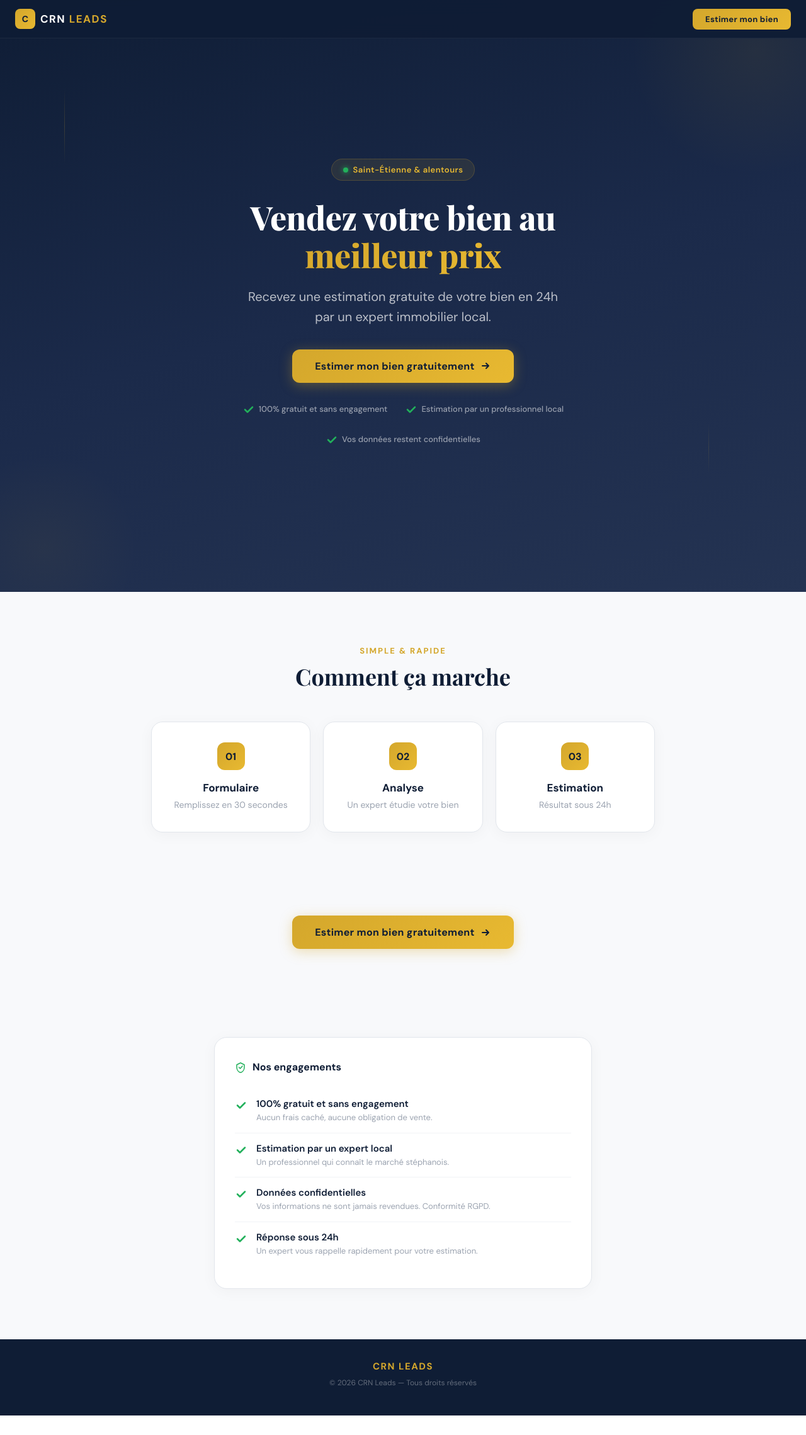
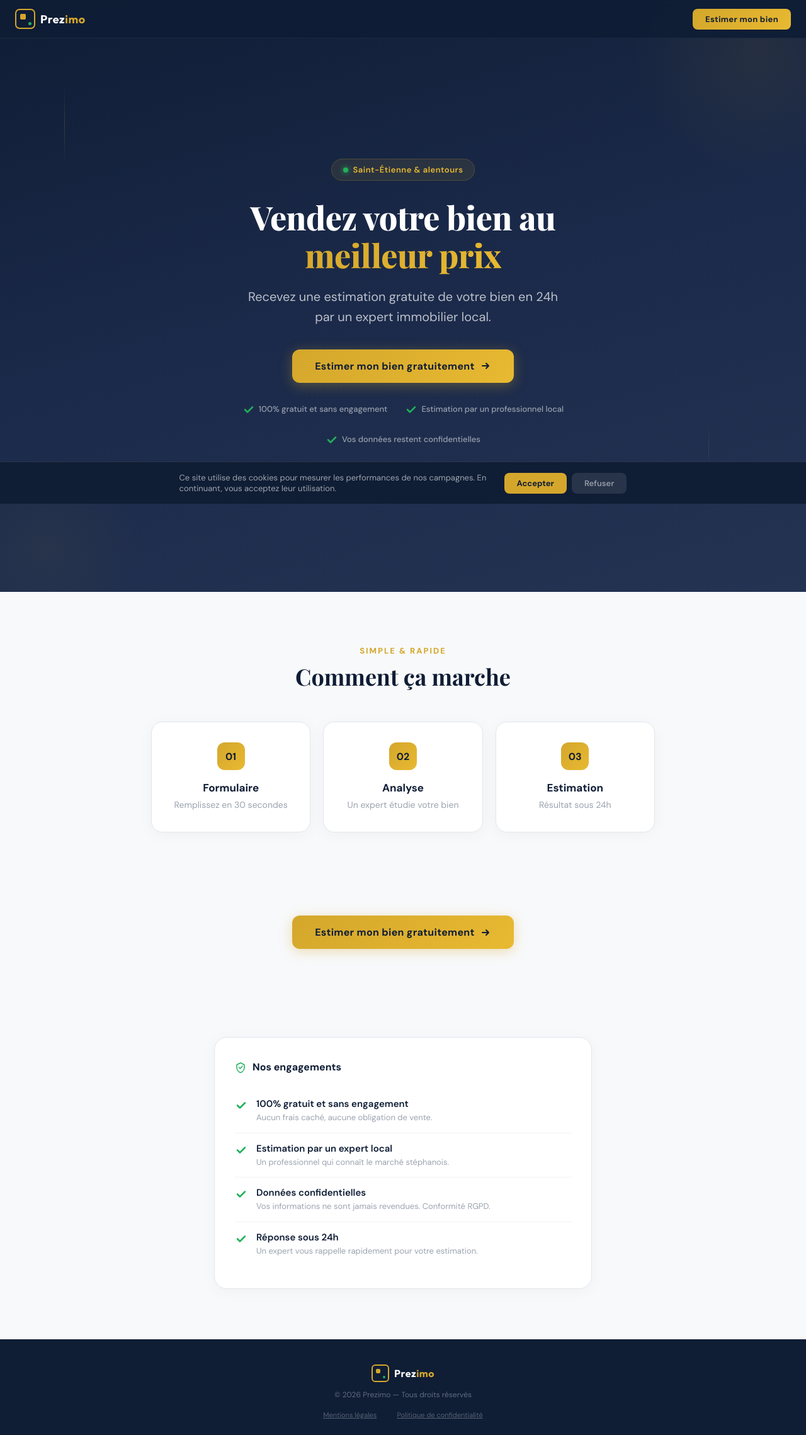
Before and after one commit to guigscrn/crn-leads, a React (Create React App) app: page / in a window 1280 px wide. Shown: the whole page at 63% size. Before the commit the page ends 2248 px from the top, so only its background shows below. Built offline with nearby package versions, Linux system fonts and the light colour scheme.

Commit message:
rebranding prezimo

```diff
--- a/src/App.js
+++ b/src/App.js
@@ -78,7 +78,7 @@ const ProgressBar = ({ step, total }) => (
   </div>
 );
 
-export default function CRNLeadsLanding() {
+export default function PrezimoLanding() {
   const [formStep, setFormStep] = useState(0);
   const [submitted, setSubmitted] = useState(false);
   const [formData, setFormData] = useState({
@@ -93,11 +93,26 @@ export default function CRNLeadsLanding() {
   const [errors, setErrors] = useState({});
   const [heroVisible, setHeroVisible] = useState(false);
   const [stepsVisible, setStepsVisible] = useState(false);
+  const [showCookies, setShowCookies] = useState(true);
+  const [showLegal, setShowLegal] = useState(false);
+  const [showPrivacy, setShowPrivacy] = useState(false);
   const formRef = useRef(null);
   const stepsRef = useRef(null);
 
   useEffect(() => {
-       setTimeout(() => setHeroVisible(true), 100);
+    // Meta Pixel
+    !function(f,b,e,v,n,t,s)
+    {if(f.fbq)return;n=f.fbq=function(){n.callMethod?
+    n.callMethod.apply(n,arguments):n.queue.push(arguments)};
+    if(!f._fbq)f._fbq=n;n.push=n;n.loaded=!0;n.version='2.0';
+    n.queue=[];t=b.createElement(e);t.async=!0;
+    t.src=v;s=b.getElementsByTagName(e)[0];
+    s.parentNode.insertBefore(t,s)}(window, document,'script',
+    'https://connect.facebook.net/en_US/fbevents.js');
+    window.fbq('init', '950973301253116');
+    window.fbq('track', 'PageView');
+
+    setTimeout(() => setHeroVisible(true), 100);
     const observer = new IntersectionObserver(
       (entries) => { entries.forEach(e => { if (e.isIntersecting) setStepsVisible(true); }); },
       { threshold: 0.2 }
@@ -404,7 +419,7 @@ export default function CRNLeadsLanding() {
 
   return (
     <div style={{ fontFamily: font, background: COLORS.offWhite, minHeight: "100vh", overflow: "hidden" }}>
-      <link href="https://fonts.googleapis.com/css2?family=DM+Sans:wght@400;500;600;700&family=Playfair+Display:wght@600;700;800&display=swap" rel="stylesheet" />
+      <link href="https://fonts.googleapis.com/css2?family=DM+Sans:wght@400;500;600;700&family=Outfit:wght@400;500;600;700;800&family=Playfair+Display:wght@600;700;800&display=swap" rel="stylesheet" />
 
       {/* NAV */}
       <nav style={{
@@ -424,18 +439,17 @@ export default function CRNLeadsLanding() {
       }}>
         <div style={{ display: "flex", alignItems: "center", gap: 8 }}>
           <div style={{
-            width: 32,
-            height: 32,
-            borderRadius: 8,
-            background: `linear-gradient(135deg, ${COLORS.accent}, ${COLORS.accentHover})`,
-            display: "flex",
-            alignItems: "center",
-            justifyContent: "center",
+            width: 28,
+            height: 28,
+            borderRadius: 7,
+            border: `2px solid ${COLORS.accent}`,
+            position: "relative",
           }}>
-            <span style={{ color: COLORS.primary, fontWeight: 800, fontSize: 14, fontFamily: font }}>C</span>
+            <div style={{ position: "absolute", top: "20%", left: "20%", width: 9, height: 9, borderRadius: 2, background: COLORS.accent }} />
+            <div style={{ position: "absolute", bottom: "16%", right: "16%", width: 5, height: 5, borderRadius: "50%", background: COLORS.success }} />
           </div>
-          <span style={{ color: COLORS.white, fontSize: 17, fontWeight: 700, letterSpacing: 1.5 }}>
-            CRN <span style={{ color: COLORS.accent }}>LEADS</span>
+          <span style={{ fontFamily: "'Outfit', sans-serif", color: COLORS.white, fontSize: 18, fontWeight: 700, letterSpacing: 0.5 }}>
+            Prez<span style={{ color: COLORS.accent }}>imo</span>
           </span>
         </div>
         <button onClick={scrollToForm} style={{
@@ -718,16 +732,144 @@ export default function CRNLeadsLanding() {
       {/* FOOTER */}
       <footer style={{
         background: COLORS.primary,
-        padding: "32px 24px",
+        padding: "40px 24px 24px",
         textAlign: "center",
       }}>
-        <span style={{ color: COLORS.accent, fontSize: 15, fontWeight: 700, letterSpacing: 1.5, fontFamily: font }}>
-          CRN LEADS
-        </span>
-        <p style={{ color: "rgba(255,255,255,0.35)", fontSize: 12, marginTop: 8 }}>
-          © 2026 CRN Leads — Tous droits réservés
+        <div style={{ display: "flex", alignItems: "center", justifyContent: "center", gap: 8, marginBottom: 12 }}>
+          <div style={{
+            width: 24, height: 24, borderRadius: 6,
+            border: `2px solid ${COLORS.accent}`,
+            position: "relative",
+          }}>
+            <div style={{ position: "absolute", top: "20%", left: "20%", width: 7, height: 7, borderRadius: 2, background: COLORS.accent }} />
+            <div style={{ position: "absolute", bottom: "16%", right: "16%", width: 4, height: 4, borderRadius: "50%", background: COLORS.success }} />
+          </div>
+          <span style={{ fontFamily: "'Outfit', sans-serif", color: COLORS.white, fontSize: 16, fontWeight: 700, letterSpacing: 0.5 }}>
+            Prez<span style={{ color: COLORS.accent }}>imo</span>
+          </span>
+        </div>
+        <p style={{ color: "rgba(255,255,255,0.35)", fontSize: 12, marginBottom: 16 }}>
+          © 2026 Prezimo — Tous droits réservés
         </p>
+        <div style={{ display: "flex", justifyContent: "center", gap: 20, flexWrap: "wrap" }}>
+          <button onClick={() => setShowLegal(true)} style={{
+            background: "none", border: "none", color: "rgba(255,255,255,0.3)", fontSize: 11,
+            cursor: "pointer", fontFamily: font, textDecoration: "underline",
+          }}>Mentions légales</button>
+          <button onClick={() => setShowPrivacy(true)} style={{
+            background: "none", border: "none", color: "rgba(255,255,255,0.3)", fontSize: 11,
+            cursor: "pointer", fontFamily: font, textDecoration: "underline",
+          }}>Politique de confidentialité</button>
+        </div>
       </footer>
+
+      {/* COOKIE BANNER */}
+      {showCookies && (
+        <div style={{
+          position: "fixed", bottom: 0, left: 0, right: 0, zIndex: 200,
+          background: COLORS.primary, borderTop: `1px solid rgba(255,255,255,0.1)`,
+          padding: "16px 24px",
+          display: "flex", alignItems: "center", justifyContent: "center", gap: 16, flexWrap: "wrap",
+        }}>
+          <p style={{ color: "rgba(255,255,255,0.6)", fontSize: 13, fontFamily: font, margin: 0, maxWidth: 500 }}>
+            Ce site utilise des cookies pour mesurer les performances de nos campagnes. En continuant, vous acceptez leur utilisation.
+          </p>
+          <div style={{ display: "flex", gap: 8 }}>
+            <button onClick={() => setShowCookies(false)} style={{
+              padding: "8px 20px", borderRadius: 8,
+              background: COLORS.accent, border: "none",
+              color: COLORS.primary, fontSize: 13, fontWeight: 700,
+              fontFamily: font, cursor: "pointer",
+            }}>Accepter</button>
+            <button onClick={() => setShowCookies(false)} style={{
+              padding: "8px 20px", borderRadius: 8,
+              background: "rgba(255,255,255,0.1)", border: "none",
+              color: "rgba(255,255,255,0.5)", fontSize: 13, fontWeight: 600,
+              fontFamily: font, cursor: "pointer",
+            }}>Refuser</button>
+          </div>
+        </div>
+      )}
+
+      {/* MENTIONS LÉGALES MODAL */}
+      {showLegal && (
+        <div style={{
+          position: "fixed", inset: 0, zIndex: 300,
+          background: "rgba(0,0,0,0.7)", display: "flex", alignItems: "center", justifyContent: "center",
+          padding: 20,
+        }} onClick={() => setShowLegal(false)}>
+          <div style={{
+            background: COLORS.white, borderRadius: 16, padding: "32px 28px",
+            maxWidth: 560, width: "100%", maxHeight: "80vh", overflowY: "auto",
+          }} onClick={(e) => e.stopPropagation()}>
+            <h2 style={{ fontFamily: displayFont, fontSize: 22, color: COLORS.primary, marginBottom: 16 }}>Mentions légales</h2>
+            <div style={{ fontSize: 13, color: COLORS.gray600, lineHeight: 1.7, fontFamily: font }}>
+              <p><strong>Éditeur du site :</strong> Prezimo — Service d'estimation immobilière en ligne.</p>
+              <p><strong>Responsable de la publication :</strong> [Votre nom complet]</p>
+              <p><strong>Adresse :</strong> [Votre adresse]</p>
+              <p><strong>Email :</strong> contact@prezimo.fr</p>
+              <p><strong>Hébergeur :</strong> Vercel Inc. — 340 S Lemon Ave #4133, Walnut, CA 91789, États-Unis — https://vercel.com</p>
+              <p><strong>Numéro SIRET :</strong> [Votre numéro SIRET]</p>
+              <p style={{ marginTop: 12 }}>Conformément aux dispositions de la loi n°2004-575 du 21 juin 2004 pour la confiance dans l'économie numérique, les informations ci-dessus sont mises à disposition des utilisateurs du site.</p>
+            </div>
+            <button onClick={() => setShowLegal(false)} style={{
+              marginTop: 20, padding: "10px 24px", borderRadius: 8,
+              background: COLORS.primary, border: "none",
+              color: COLORS.white, fontSize: 13, fontWeight: 600,
+              fontFamily: font, cursor: "pointer",
+            }}>Fermer</button>
+          </div>
+        </div>
+      )}
+
+      {/* POLITIQUE DE CONFIDENTIALITÉ MODAL */}
+      {showPrivacy && (
+        <div style={{
+          position: "fixed", inset: 0, zIndex: 300,
+          background: "rgba(0,0,0,0.7)", display: "flex", alignItems: "center", justifyContent: "center",
+          padding: 20,
+        }} onClick={() => setShowPrivacy(false)}>
+          <div style={{
+            background: COLORS.white, borderRadius: 16, padding: "32px 28px",
+            maxWidth: 560, width: "100%", maxHeight: "80vh", overflowY: "auto",
+          }} onClick={(e) => e.stopPropagation()}>
+            <h2 style={{ fontFamily: displayFont, fontSize: 22, color: COLORS.primary, marginBottom: 16 }}>Politique de confidentialité</h2>
+            <div style={{ fontSize: 13, color: COLORS.gray600, lineHeight: 1.7, fontFamily: font }}>
+              <p><strong>Dernière mise à jour :</strong> Avril 2026</p>
+
+              <h3 style={{ fontSize: 15, color: COLORS.primary, marginTop: 16, marginBottom: 6 }}>1. Données collectées</h3>
+              <p>Nous collectons les données suivantes via notre formulaire : prénom, nom, numéro de téléphone, adresse email, type de bien, ville/quartier, et délai de vente souhaité.</p>
+
+              <h3 style={{ fontSize: 15, color: COLORS.primary, marginTop: 16, marginBottom: 6 }}>2. Finalité du traitement</h3>
+              <p>Ces données sont collectées dans le but de vous mettre en relation avec un professionnel de l'immobilier qui réalisera l'estimation gratuite de votre bien.</p>
+
+              <h3 style={{ fontSize: 15, color: COLORS.primary, marginTop: 16, marginBottom: 6 }}>3. Base légale</h3>
+              <p>Le traitement est fondé sur votre consentement, exprimé lors de la soumission du formulaire (article 6.1.a du RGPD).</p>
+
+              <h3 style={{ fontSize: 15, color: COLORS.primary, marginTop: 16, marginBottom: 6 }}>4. Destinataires des données</h3>
+              <p>Vos données sont transmises uniquement à un agent immobilier partenaire opérant dans votre secteur géographique. Elles ne sont jamais revendues à des tiers.</p>
+
+              <h3 style={{ fontSize: 15, color: COLORS.primary, marginTop: 16, marginBottom: 6 }}>5. Durée de conservation</h3>
+              <p>Vos données sont conservées pendant une durée maximale de 12 mois à compter de leur collecte, sauf opposition de votre part.</p>
+
+              <h3 style={{ fontSize: 15, color: COLORS.primary, marginTop: 16, marginBottom: 6 }}>6. Vos droits</h3>
+              <p>Conformément au RGPD, vous disposez d'un droit d'accès, de rectification, de suppression, de limitation et de portabilité de vos données. Vous pouvez exercer ces droits en nous contactant à : contact@prezimo.fr</p>
+
+              <h3 style={{ fontSize: 15, color: COLORS.primary, marginTop: 16, marginBottom: 6 }}>7. Cookies</h3>
+              <p>Ce site utilise le pixel Meta (Facebook) à des fins de mesure de performance publicitaire. Vous pouvez accepter ou refuser ces cookies via le bandeau affiché lors de votre première visite.</p>
+
+              <h3 style={{ fontSize: 15, color: COLORS.primary, marginTop: 16, marginBottom: 6 }}>8. Réclamation</h3>
+              <p>Vous pouvez introduire une réclamation auprès de la CNIL (Commission Nationale de l'Informatique et des Libertés) : www.cnil.fr</p>
+            </div>
+            <button onClick={() => setShowPrivacy(false)} style={{
+              marginTop: 20, padding: "10px 24px", borderRadius: 8,
+              background: COLORS.primary, border: "none",
+              color: COLORS.white, fontSize: 13, fontWeight: 600,
+              fontFamily: font, cursor: "pointer",
+            }}>Fermer</button>
+          </div>
+        </div>
+      )}
     </div>
   );
 }
```
